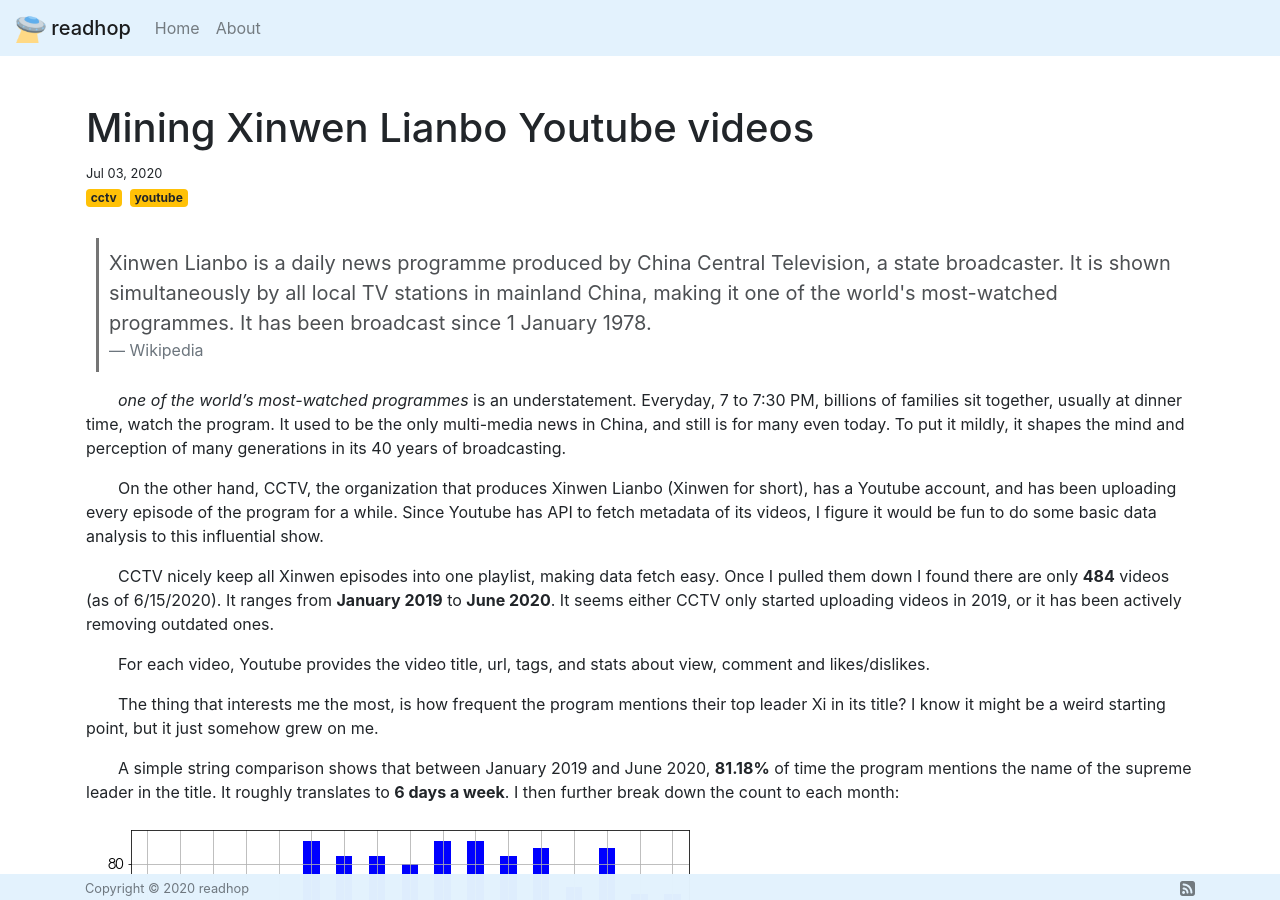
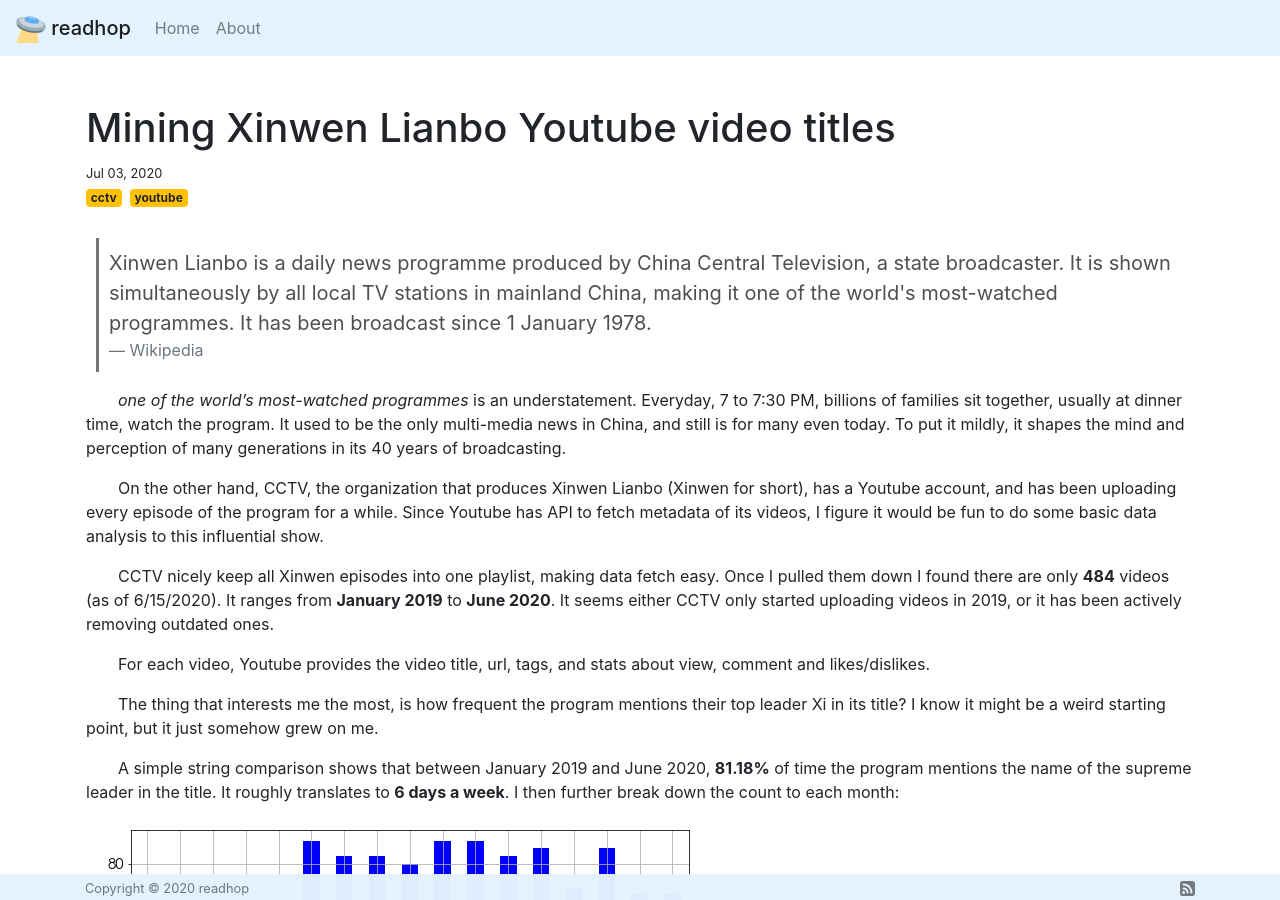
Before and after one commit to robocalpico/robocalpico.github.io, a Jekyll site: the page built from _posts/2020-07-03-mining-xinwen-lianbo-youtube-videos.md, in a window 1280 px wide and 900 px high. Built offline with Jekyll 4.4.1, drawn with Linux system fonts in a browser that asks for light colours; a script that is not in the unit is left out; comment, search, counter and statistics services are not loaded.

Commit message:
fix title

```diff
--- a/_posts/2020-07-03-mining-xinwen-lianbo-youtube-videos.md
+++ b/_posts/2020-07-03-mining-xinwen-lianbo-youtube-videos.md
@@ -1,6 +1,6 @@
 ---
 layout: post
-title: Mining Xinwen Lianbo Youtube videos
+title: Mining Xinwen Lianbo Youtube video titles
 tags: cctv youtube
 date: 2020-07-03 15:28 -0400
 categories: Posts
```
